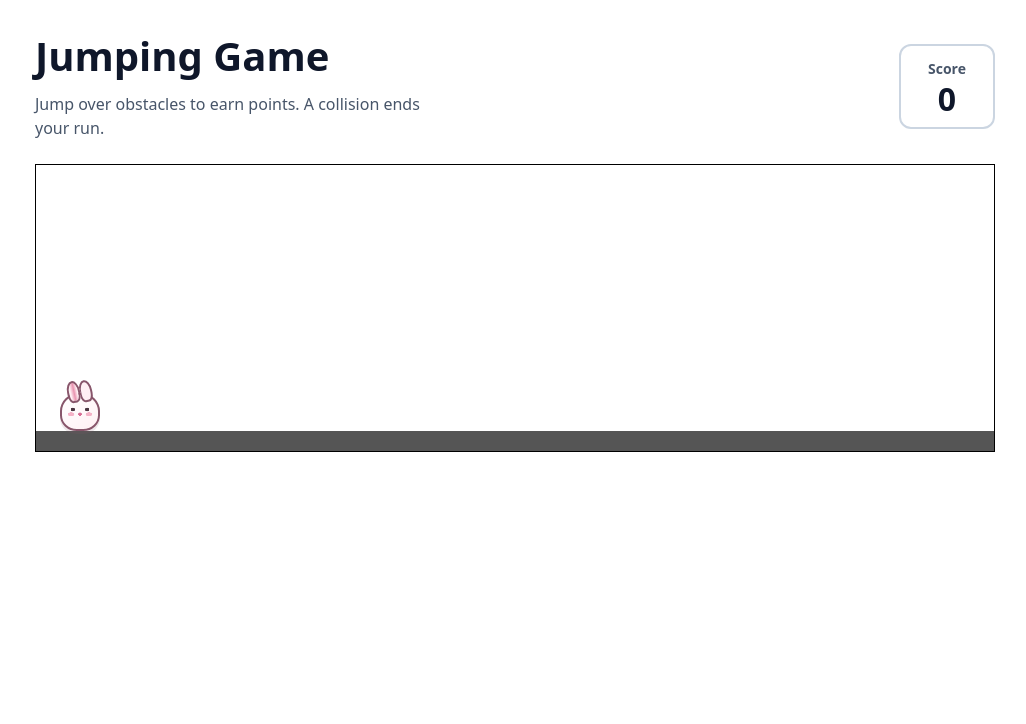
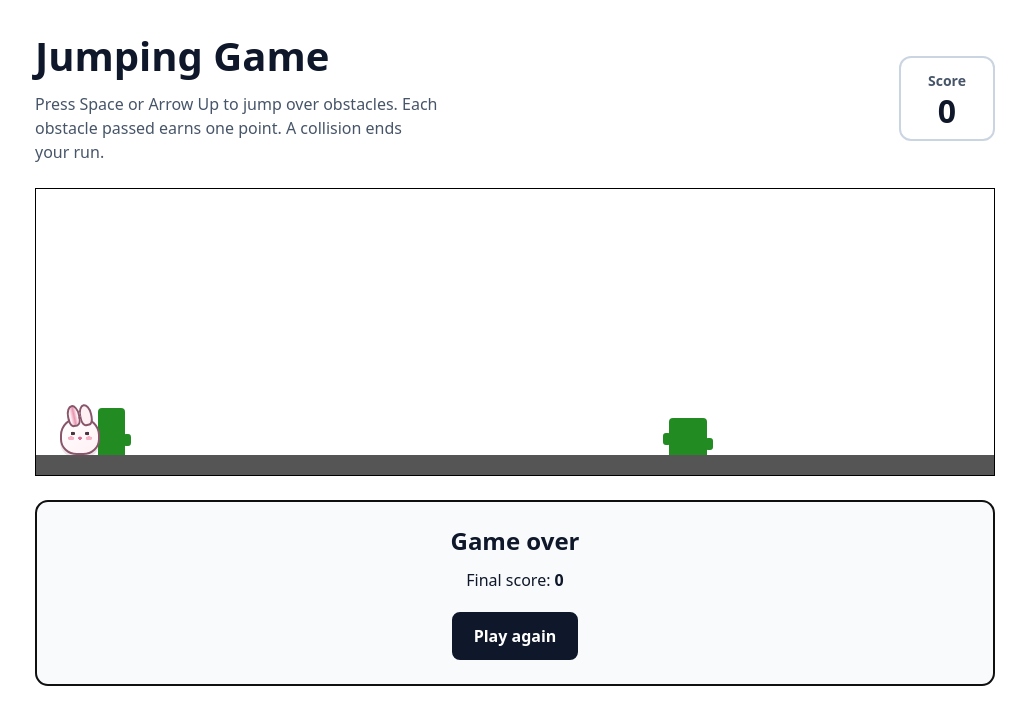
Before and after one commit to seanhoenderdos/game, a website with bundled scripts: page index.html in a window 1280 px wide. Shown: the whole page, without its empty margins (125-1151 px from the left). Built offline with nearby package versions, Linux system fonts and the light colour scheme.

Commit message:
Integrate player and obstacles with game controller

```diff
--- a/index.html
+++ b/index.html
@@ -19,7 +19,8 @@
         <div>
           <h1 class="game-title" tabindex="-1">Jumping Game</h1>
           <p id="game-instructions" class="game-instructions">
-            Jump over obstacles to earn points. A collision ends your run.
+            Press Space or Arrow Up to jump over obstacles. Each obstacle passed earns one point. A
+            collision ends your run.
           </p>
         </div>
 
--- a/js/game.js
+++ b/js/game.js
@@ -1,7 +1,10 @@
 /**
  * Owner: Sean — feature/game-controller.
- * Game state, HUD updates and animation timing. Feature integration follows later.
+ * Game state, HUD updates and coordination of player and obstacle mechanics.
  */
+
+import { getPlayerBounds, jump, resetPlayer, setupControls, updatePlayer } from './player.js';
+import { checkCollision, resetObstacles, updateObstacles } from './obstacles.js';
 
 const scoreElement = document.getElementById('score');
 const finalScoreElement = document.getElementById('final-score');
@@ -15,16 +18,24 @@ let score = 0;
 let animationFrameId = null;
 let previousTimestamp = null;
 
+// ES modules initialise once, so restarting does not register another control handler.
+setupControls(() => {
+  if (isRunning) {
+    jump();
+  }
+});
+
 /** Start or restart a run with a clean score and one animation loop. */
 export function startGame() {
   stopAnimationLoop();
+  resetPlayer();
+  resetObstacles();
   score = 0;
   isRunning = true;
   scoreElement.textContent = String(score);
   finalScoreElement.textContent = String(score);
   gameOverElement.hidden = true;
 
-  // TODO (Sean): reset the player and obstacles when integrating their modules.
   animationFrameId = requestAnimationFrame(gameLoop);
 }
 
@@ -42,7 +53,10 @@ export function gameLoop(timestamp) {
       : Math.min((timestamp - previousTimestamp) / 1000, MAX_DELTA_SECONDS);
   previousTimestamp = timestamp;
 
-  updateGame(deltaSeconds);
+  // The first frame establishes timing; advancing zero time can cancel a new jump.
+  if (deltaSeconds > 0) {
+    updateGame(deltaSeconds);
+  }
 
   // A collision may end the run during updateGame, so check before continuing.
   if (isRunning && animationFrameId === null) {
@@ -75,6 +89,15 @@ function stopAnimationLoop() {
 
 /** @param {number} deltaSeconds - Elapsed simulation time in seconds. */
 function updateGame(deltaSeconds) {
-  // TODO (Sean): connect player/obstacle updates, scoring and collisions in Part 4.
-  void deltaSeconds;
+  updatePlayer(deltaSeconds);
+  const newlyPassed = updateObstacles(deltaSeconds);
+
+  if (newlyPassed > 0) {
+    score += newlyPassed;
+    scoreElement.textContent = String(score);
+  }
+
+  if (checkCollision(getPlayerBounds())) {
+    endGame();
+  }
 }
--- a/js/main.js
+++ b/js/main.js
@@ -2,6 +2,13 @@ import { startGame } from './game.js';
 
 const restartButton = document.getElementById('restart-btn');
 const gameTitle = document.querySelector('.game-title');
+
+// Let the focused button use Space normally without triggering the jump handler.
+restartButton.addEventListener('keydown', (event) => {
+  if (event.code === 'Space') {
+    event.stopPropagation();
+  }
+});
 
 // Register this once, so restarting never adds another click listener.
 restartButton.addEventListener('click', () => {
```
